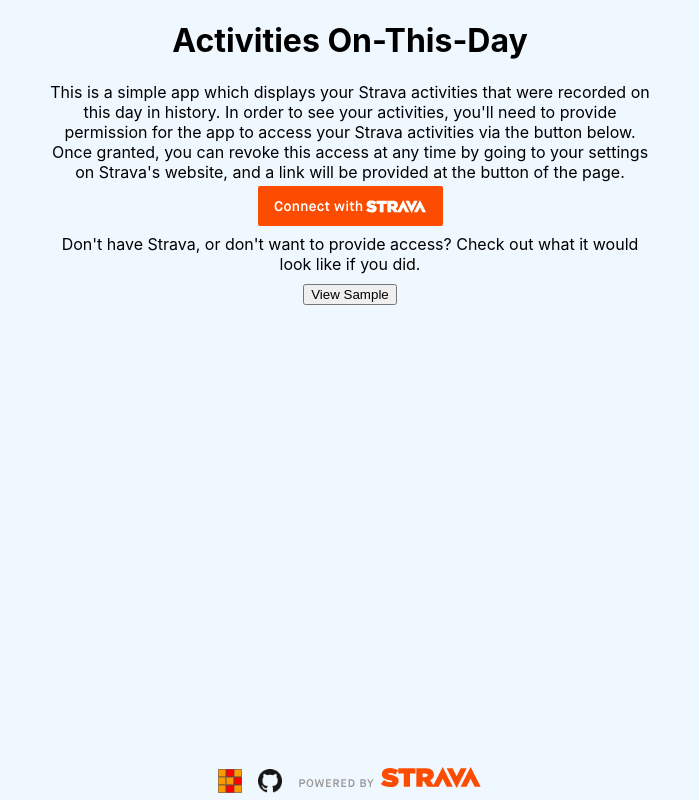
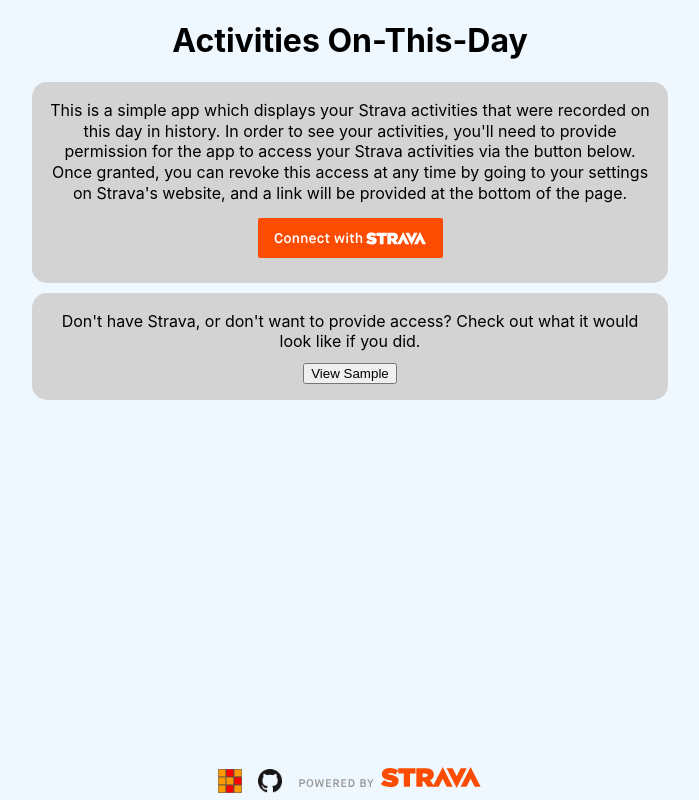
Before and after one commit to kr-matthews/activities-on-this-day, a React (Create React App) app: page /authenticate in a window 1280 px wide. Shown: the whole page, without its empty margins (290-989 px from the left). Built offline with nearby package versions, Linux system fonts and the light colour scheme; no server answers.

Commit message:
Add warning to auth page if has token, style boxes

```diff
--- a/src/App.jsx
+++ b/src/App.jsx
@@ -23,7 +23,10 @@ export default function App() {
     <>
       <div className="non-footer">
         <Routes>
-          <Route path="authenticate" element={<Authentication />} />
+          <Route
+            path="authenticate"
+            element={<Authentication hasRefreshToken={!!refreshToken} />}
+          />
 
           <Route
             path="redirect"
@@ -56,7 +59,7 @@ export default function App() {
               {strings.dev.clearRefresh}
             </button>
             <button onClick={() => localStorage.clear()}>
-              {/* // !! redo this, make it available as part of revoke */}
+              {/* // !!! redo this, make it available as part of revoke */}
               {strings.dev.clearAll}
             </button>
           </div>
--- a/src/components/Activities.jsx
+++ b/src/components/Activities.jsx
@@ -41,12 +41,14 @@ export default function Activities({
       </h1>
 
       {areAllEmpty && (
-        <p>
+        <div className="rectangle">
           {strings.sentences.noActivities}
-          <button onClick={() => navigate("/sample")} style={{ margin: 10 }}>
-            {strings.labels.sample}
-          </button>
-        </p>
+          <div>
+            <button onClick={() => navigate("/sample")}>
+              {strings.labels.sample}
+            </button>
+          </div>
+        </div>
       )}
 
       {activities.map((activitiesEntry, index) => (
--- /dev/null
+++ b/src/components/Warning.jsx
@@ -0,0 +1,16 @@
+export default function Warning({ label, sentence, children }) {
+  //// return ////
+  return (
+    <div
+      className="rectangle"
+      style={{
+        color: "red",
+        backgroundColor: "yellow",
+        border: "solid red",
+      }}
+    >
+      <b>{label}</b>: {sentence}
+      {children}
+    </div>
+  );
+}
--- a/src/components/pages/Authentication.jsx
+++ b/src/components/pages/Authentication.jsx
@@ -1,9 +1,11 @@
 import { useNavigate } from "react-router";
+
+import Warning from "../Warning";
 
 import strings from "../../data/strings";
 import buttonStravaConnect from "../../assets/button_strava_connect.svg";
 
-export default function Authentication() {
+export default function Authentication({ hasRefreshToken }) {
   // ! redirect to mobile app when on phone??
   // todo: do cleaner url creation: extract base url into const or env, use builder (not just here)
   const authUrl = `https://www.strava.com/oauth/authorize?client_id=${process.env.REACT_APP_CLIENT_ID}&response_type=code&redirect_uri=${window.location.origin}/redirect&approval_prompt=force&scope=activity:read_all`;
@@ -13,24 +15,39 @@ export default function Authentication() {
   // NOTE: must follow Strava guidelines for button UI and url base
   // see https://developers.strava.com/guidelines/#:~:text=1.1%20Connect%20with%20Strava%20buttons
   return (
-    <>
+    <div>
       <h1>{strings.headings.appName}</h1>
 
-      <p style={{ maxWidth: 600, margin: "auto" }}>
+      {hasRefreshToken && (
+        <Warning
+          label={strings.labels.note}
+          sentence={strings.sentences.alreadyAuthenticated}
+        >
+          <div>
+            <button onClick={() => navigate("/")}>
+              {strings.labels.activities}
+            </button>
+          </div>
+        </Warning>
+      )}
+
+      <div className="rectangle">
         {strings.sentences.description}
-      </p>
+        <div>
           <a href={authUrl}>
             <img src={buttonStravaConnect} alt="Connect with Strava" />
           </a>
+        </div>
+      </div>
 
-      <p style={{ maxWidth: 600, margin: "auto" }}>
+      <div className="rectangle">
         {strings.sentences.sample}
-      </p>
         <div>
-        <button onClick={() => navigate("/sample")} style={{ margin: 10 }}>
+          <button onClick={() => navigate("/sample")}>
             {strings.labels.sample}
           </button>
         </div>
-    </>
+      </div>
+    </div>
   );
 }
--- a/src/components/pages/Sample.jsx
+++ b/src/components/pages/Sample.jsx
@@ -1,6 +1,7 @@
 import { useNavigate } from "react-router-dom";
 
 import Activities from "../Activities";
+import Warning from "../Warning";
 
 import { parseActivity } from "../../utils/activityUtils";
 import strings from "../../data/strings";
@@ -21,12 +22,14 @@ export default function Sample() {
   const errors = Array(len).fill(null);
 
   const warning = (
-    <p style={{ color: "red", backgroundColor: "yellow" }}>
-      {strings.sentences.sampleWarning}
-      <button onClick={() => navigate("/")} style={{ margin: 10 }}>
-        {strings.labels.tryIt}
-      </button>
-    </p>
+    <Warning
+      label={strings.labels.note}
+      sentence={strings.sentences.sampleWarning}
+    >
+      <div>
+        <button onClick={() => navigate("/")}>{strings.labels.tryIt}</button>
+      </div>
+    </Warning>
   );
 
   return (
--- a/src/data/strings.js
+++ b/src/data/strings.js
@@ -12,15 +12,19 @@ const strings = {
     lineWeight: "Path Width",
     resetOptions: "Reset Options",
     sample: "View Sample",
+    activities: "Your Activities",
     tryIt: "Try It Yourself",
+    note: "NOTE",
   },
 
   sentences: {
     description:
-      "This is a simple app which displays your Strava activities that were recorded on this day in history. In order to see your activities, you'll need to provide permission for the app to access your Strava activities via the button below. Once granted, you can revoke this access at any time by going to your settings on Strava's website, and a link will be provided at the button of the page.",
+      "This is a simple app which displays your Strava activities that were recorded on this day in history. In order to see your activities, you'll need to provide permission for the app to access your Strava activities via the button below. Once granted, you can revoke this access at any time by going to your settings on Strava's website, and a link will be provided at the bottom of the page.",
+    alreadyAuthenticated:
+      "You've already provided permission for the app to access your Strava activities; you don't need to provide it again. Doing so again will replace any previously stored permissions. To clear permissions and activities stored in the app and revoke access on Strava, continue to your activities and follow the instructions there.",
     sample:
       "Don't have Strava, or don't want to provide access? Check out what it would look like if you did.",
-    sampleWarning: "Note: This is sample data, not your data.",
+    sampleWarning: "These are sample activities, not your real activities.",
     noActivities:
       "You don't have any activities on this day in history. Check out the sample page to see what if would look like if you did.",
   },
--- a/src/index.css
+++ b/src/index.css
@@ -13,3 +13,29 @@ code {
   font-family: source-code-pro, Menlo, Monaco, Consolas, "Courier New",
     monospace;
 }
+
+.rectangle {
+  max-width: 600px;
+  margin-left: auto;
+  margin-right: auto;
+  margin-top: 10px;
+  margin-bottom: 10px;
+  background-color: lightgrey;
+  border-radius: 15px;
+  padding: 15px;
+  padding-bottom: 5px;
+  border: solid lightgray;
+  line-height: 130%;
+}
+
+.rectangle div {
+  margin-top: 10px;
+  margin-bottom: 8px;
+}
+
+@media (max-width: 655px) {
+  .rectangle {
+    margin-left: 10px;
+    margin-right: 10px;
+  }
+}
```
Lines whose indentation alone changed are shown as unchanged.
